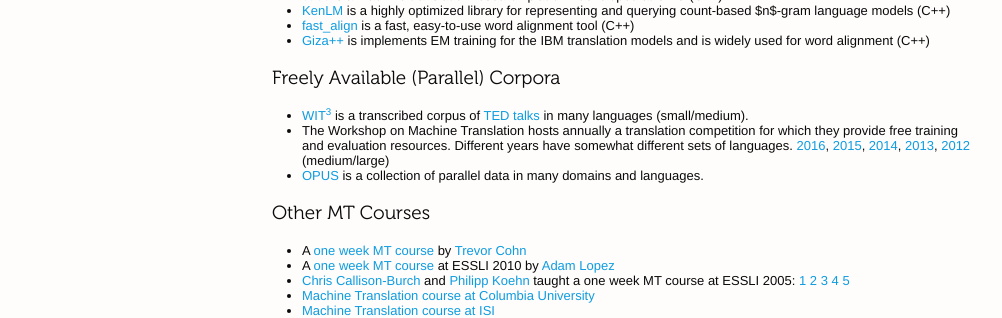
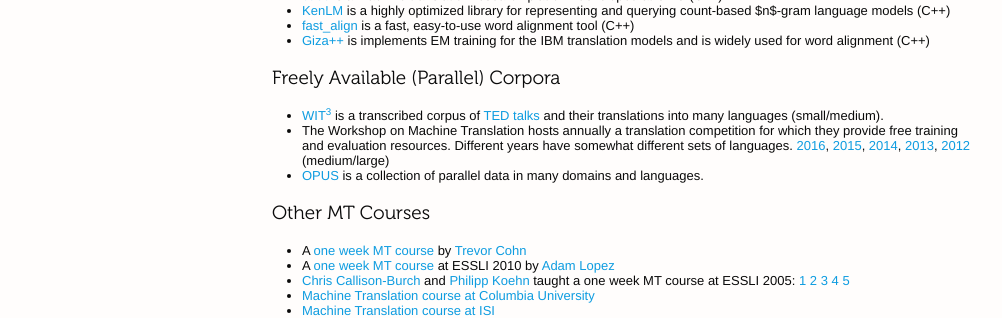
Before and after one commit to redpony/cmu-mt-11731, a Jekyll site: the page built from index.md, in a window 1280 px wide. Shown: the part 1266-1584 px from the top of the page, without its empty margins (138-1140 px from the left). Built offline with Jekyll 4.4.1, drawn with Linux system fonts in a browser that asks for light colours.

Commit message:
new post

```diff
--- a/index.md
+++ b/index.md
@@ -88,7 +88,7 @@ This semester we will be using Piazza for class discussion. The system is design
 
 ## Freely Available (Parallel) Corpora
 
- * [WIT<sup>3</sup>](https://wit3.fbk.eu/) is a transcribed corpus of [TED talks](http://www.ted.com/talks) in many languages (small/medium).
+ * [WIT<sup>3</sup>](https://wit3.fbk.eu/) is a transcribed corpus of [TED talks](http://www.ted.com/talks) and their translations into many languages (small/medium).
  * The Workshop on Machine Translation hosts annually a translation competition for which they provide free training and evaluation resources. Different years have somewhat different sets of languages. [2016](http://statmt.org/wmt16/translation-task.html), [2015](http://statmt.org/wmt15/translation-task.html), [2014](http://statmt.org/wmt14/translation-task.html), [2013](http://statmt.org/wmt13/translation-task.html), [2012](http://statmt.org/wmt12/translation-task.html) (medium/large)
  * [OPUS](http://opus.lingfil.uu.se/) is a collection of parallel data in many domains and languages.
 
```
